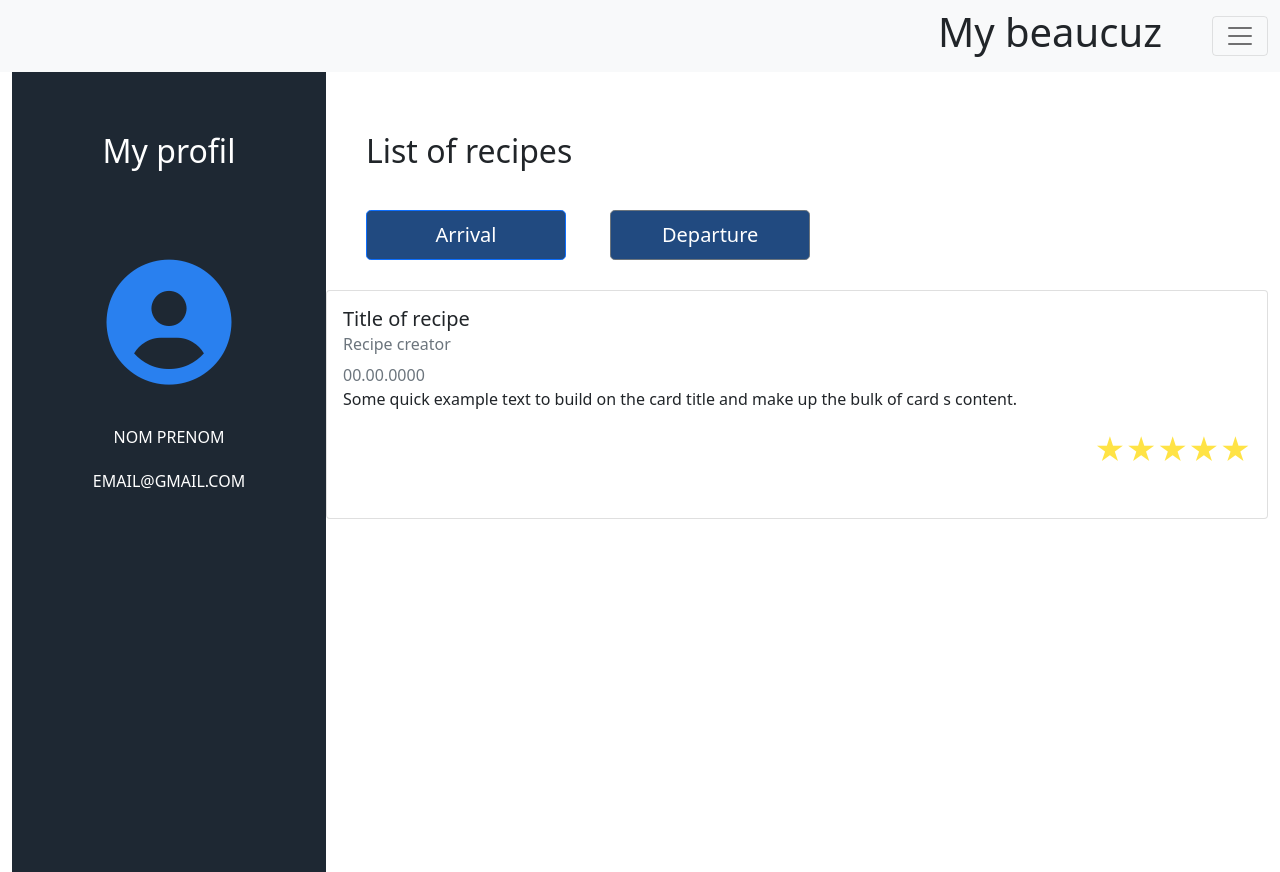
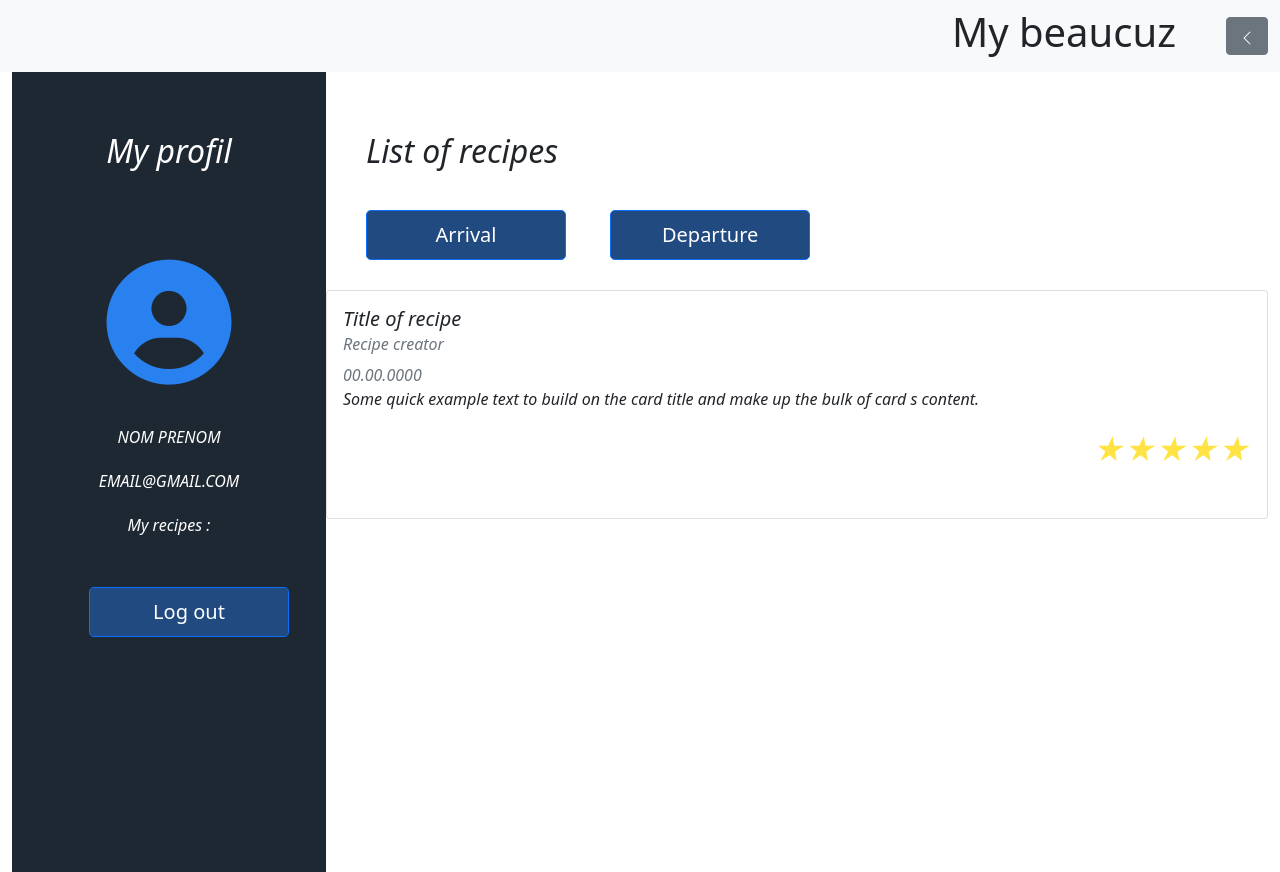
Before and after one commit to MaximeNef/my.bocuse, a PHP site: page /dashbord.php in a window 1280 px wide. Run offline with PHP 8.4, Linux system fonts and the light colour scheme; some libraries are stand-ins or nearby versions.

Commit message:
changement bouton burger

```diff
--- a/dashbord.php
+++ b/dashbord.php
@@ -1,3 +1,7 @@
+<?php
+session_start();
+?>
+
 <!DOCTYPE html>
 <html lang="en">
 
@@ -11,36 +15,19 @@
     <script src="https://use.fontawesome.com/b3178bb50e.js"></script>
     <!-- personal sheet css -->
     <link rel="stylesheet" href="style.css">
-
-<title>My Beaucuz</title>
+    <title>My Beaucuz</title>
 </head>
-
 <body>
     <!-- General recipe list page -->
     <!-- Burger Menu -->
-
     <nav class="navbar navbar-light bg-light navbar-collapse-lg">
         <div class="container-fluid justify-content-end">
             <h1 class="titlePage">My beaucuz </h1>
-            <button class="navbar-toggler" type="button" data-toggle="collapse" data-target="#navbarSupportedContent"
-                aria-controls="navbarSupportedContent" aria-label="Toggle navigation">
-                <span class="navbar-toggler-icon"></span>
+            <button class="bt btn btn-secondary" type="button" data-toggle="collapse" data-target="#navbarSupportedContent"><i class="bi bi-chevron-left">
+                <svg xmlns="http://www.w3.org/2000/svg" width="16" height="16" fill="currentColor" class="bi bi-chevron-left" viewBox="0 0 16 16">
+                <path fill-rule="evenodd" d="M11.354 1.646a.5.5 0 0 1 0 .708L5.707 8l5.647 5.646a.5.5 0 0 1-.708.708l-6-6a.5.5 0 0 1 0-.708l6-6a.5.5 0 0 1 .708 0z"/>
+            </svg>
             </button>
-            <div class="container-fluid">
-                <div class="collapse navbar-collapse drop-down" id="navbarSupportedContent">
-                    <ul class="nav flex-column align-items-end">
-                        <li class="nav-item">
-                            <a class="nav-link" href="#">Personnel informations</a>
-                        </li>
-                        <li class="nav-item">
-                            <a class="nav-link" href="#">New recipe</a>
-                        </li>
-                        <li class="nav-item">
-                            <a class="nav-link" href="#">Log out</a>
-                        </li>
-                    </ul>
-                </div>
-            </div>
         </div>
     </nav>
     <!-- Profil part -->
@@ -51,20 +38,20 @@
                 <i class="fa fa-user-circle fa-5x icone"></i>
                 <p id="name">NOM PRENOM</p>
                 <p id="email">EMAIL@GMAIL.COM</p>
+                <p class="para">My recipes : </p>
+                <button class="btn btn-lg btn-dashboard logOut">Log out</button>
             </div>
             <!-- List recipe -->
-
             <div class="col-9" id="recipeList">
                 <div>
                     <h2 class="recipeTitle">List of recipes</h2>
                     <div class="buttons">
-                        <button type="button" class="btn btn-primary btn-lg">Arrival</button>
-                        <button type="button" class="btn btn-secondary btn-lg">Departure</button>
+                        <button type="button" class="btn btn-lg btn-dashboard">Arrival</button>
+                        <button type="button" class="btn btn-lg btn-dashboard">Departure</button>
                     </div>
                 </div>
             </div>
         </div>
-
     </div>
 
 
--- a/script.js
+++ b/script.js
@@ -48,13 +48,19 @@ function createCard(){
 
 createCard();
 
-// event pour les boutons arrivé
-// const buttons = document.querySelectorAll(".buttons");
+//  event pour les boutons arrival et departure
+ const buttons = document.querySelectorAll(".buttons .btn");
 
-// let buttonclick = false;
+ let buttonclick = false;
 
-// .addEventListener("click",){
-//     let = document.createElement("p")
-//     .className = ""
-//     .textContent = ""
-// }
+for (let button of buttons) {
+    button.addEventListener("click",() => {
+    let now = new Date();
+    const hour = now.getHours()
+    const min = now.getMinutes()
+    button.textContent = hour + ":" +now.getMinutes()
+    button.style.backgroundColor = "rgb(41, 128, 239)"
+    buttonclick = true
+
+ })
+}
--- a/style.css
+++ b/style.css
@@ -34,7 +34,6 @@ nav ul li{
     flex-direction: column;
     align-items: center;
     background-color: rgb(30, 40, 51);
-    color: white;
 }
 
 .myProfilTitle{
@@ -48,9 +47,15 @@ nav ul li{
     font-size: 125px;
 }
 
-#name,#email{
+#name,#email,.para{
     margin: 10px 0 ;
+    color: white;
 }
+/*
+.para{
+    margin: 10px 0 ;
+    color: white;
+} */
 
 #recipeList{
     height:100vh;
@@ -69,18 +74,21 @@ nav ul li{
     margin: 60px 0px 0px 40px;
 }
 
-.btn{
+.btn-dashboard{
     height: 50px;
     width: 200px;
     margin: 40px 0px 30px 40px;
-    background-color: rgb(33, 74, 128);
+    background-color: #214a80;
+    color: white;
+    border: 1px solid #0d6efd;
 }
 
-.btn:hover{
+.btn-dashboard:hover {
     background-color: rgb(41, 128, 239);
     color: white;
     cursor: pointer;
 }
+
 
 /* Etoiles */
 .grandBlocnote{
```
Also changed, not shown: logout.php (added, +8 -0 lines), assets/imgs/maquette_croqui-base.png (renamed from maquette_croqui-base.png).
